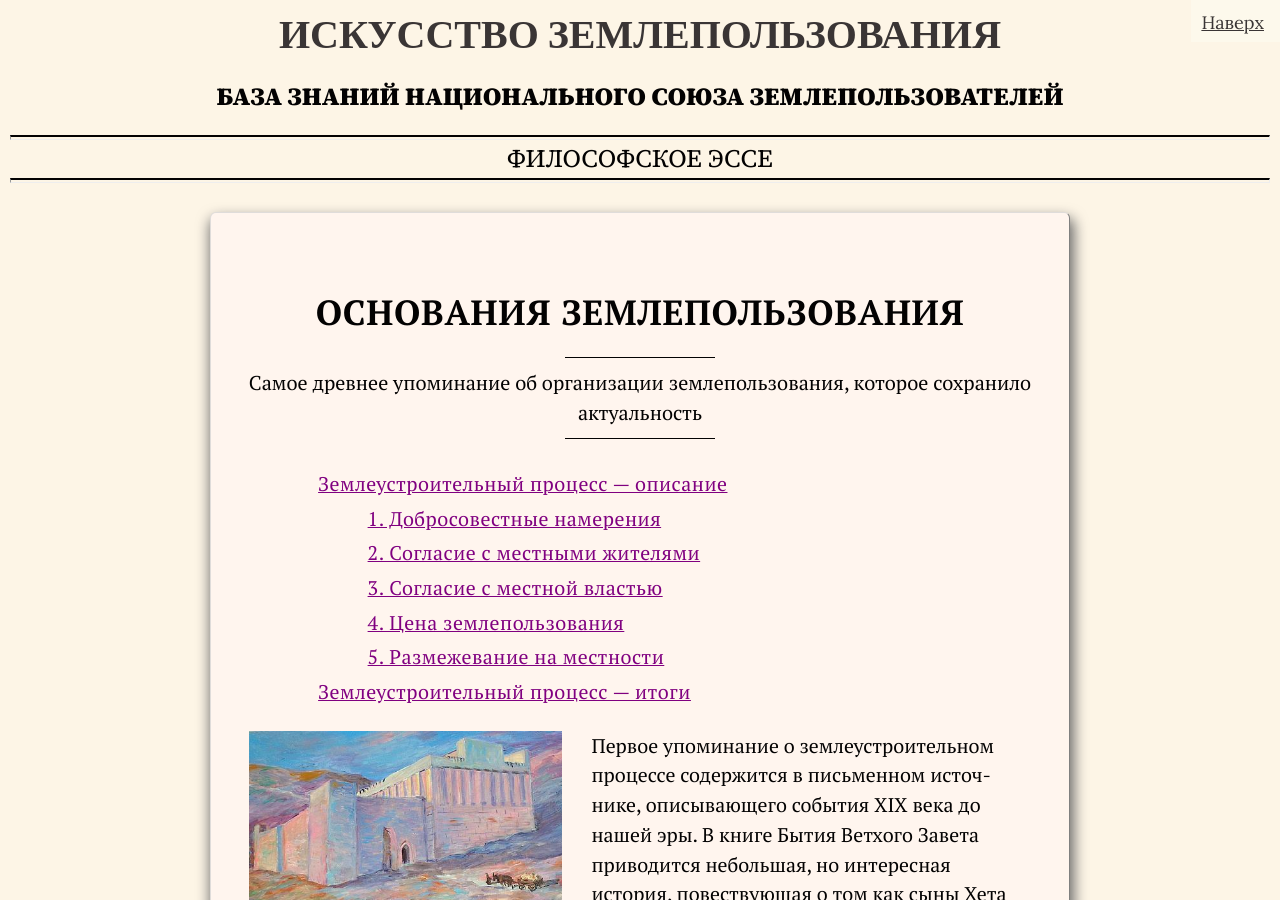
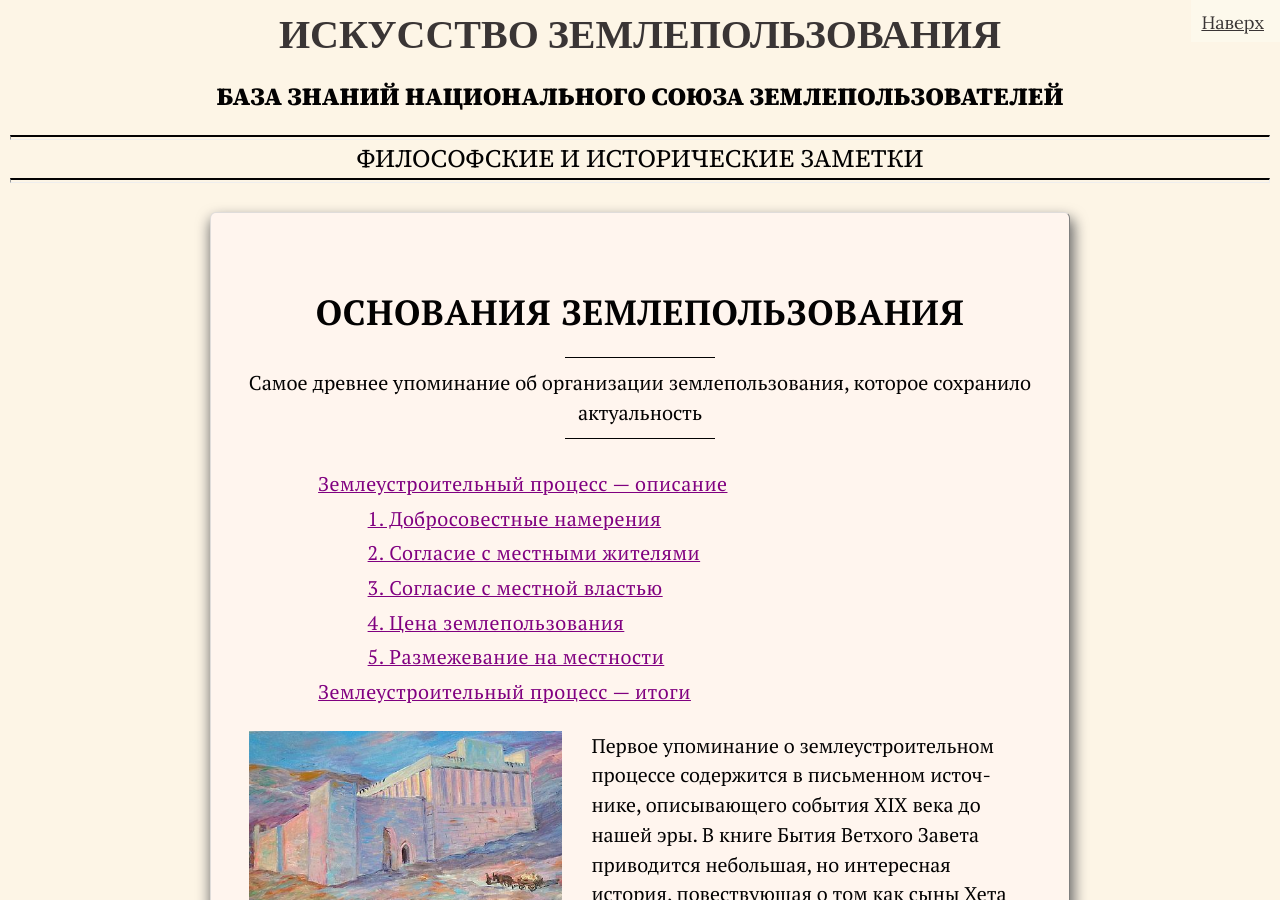
Before and after one commit to SergSi/land-use-art, a Jekyll site: the page built from _posts/2023-09-01-book.md, in a window 1280 px wide and 900 px high. Built offline with Jekyll 4.4.1, drawn with Linux system fonts in a browser that asks for light colours; some web fonts are replaced.

Commit message:
Update head.html

```diff
--- a/_includes/head.html
+++ b/_includes/head.html
@@ -38,7 +38,7 @@
   </div>
 {% elsif page.class == "mind" %}
   <div class="clock-text serif">
-    <hr class="hr-line">Философское эссе<hr class="hr-line">
+    <hr class="hr-line">Философские и исторические заметки<hr class="hr-line">
   </div>
 {% else %}
   <div class="clock-text serif">
```
